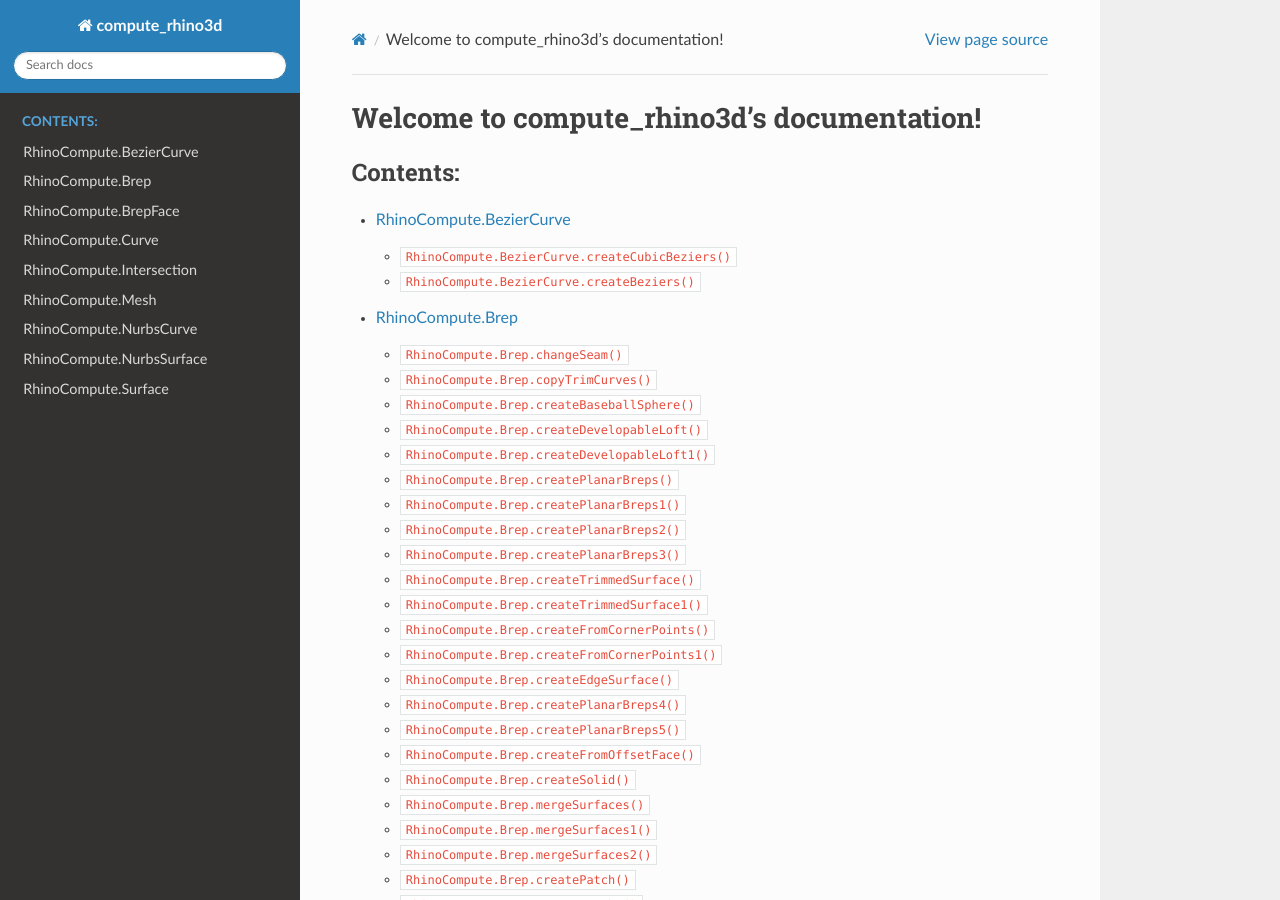
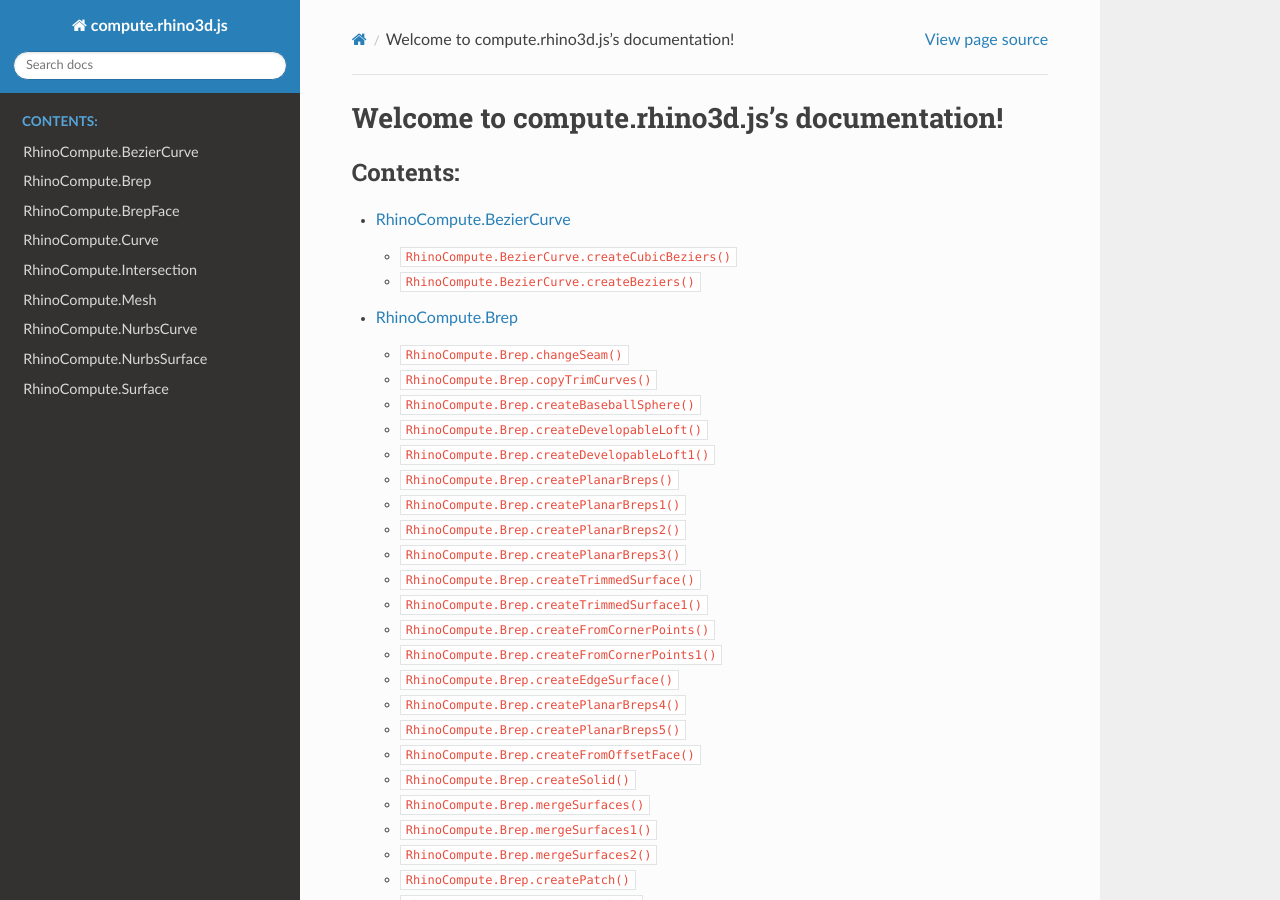
Before and after one commit to mcneel/computeclient_js, a Sphinx documentation site: the page built from docs/index.rst, in a window 1280 px wide and 900 px high. Built offline with Sphinx 7.4.7 and the Read the Docs theme 2.0.0, drawn with Linux system fonts in a browser that asks for light colours; pages that are not in the unit, such as notebooks, are missing from menus.

```diff
--- a/docs/conf.py
+++ b/docs/conf.py
@@ -19,14 +19,14 @@
 
 # -- Project information -----------------------------------------------------
 
-project = u'compute_rhino3d'
+project = u'compute.rhino3d.js'
 copyright = u'2019, Robert McNeel & Associates'
 author = u'Robert McNeel & Associates'
 
 # The short X.Y version
 version = u''
 # The full version, including alpha/beta/rc tags
-release = u'0.5.0'
+release = u'0.5.1'
 
 
 # -- General configuration ---------------------------------------------------
@@ -101,7 +101,7 @@ html_static_path = ['_static']
 # -- Options for HTMLHelp output ---------------------------------------------
 
 # Output file base name for HTML help builder.
-htmlhelp_basename = 'compute_rhino3ddoc'
+htmlhelp_basename = 'compute.rhino3d.jsdoc'
 
 
 # -- Options for LaTeX output ------------------------------------------------
@@ -128,7 +128,7 @@ latex_elements = {
 # (source start file, target name, title,
 #  author, documentclass [howto, manual, or own class]).
 latex_documents = [
-    (master_doc, 'compute_rhino3d.tex', u'compute\\_rhino3d Documentation',
+    (master_doc, 'compute_rhino3d.tex', u'compute\\.rhino3d Documentation',
      u'Robert McNeel \\& Associates', 'manual'),
 ]
 
@@ -138,7 +138,7 @@ latex_documents = [
 # One entry per manual page. List of tuples
 # (source start file, name, description, authors, manual section).
 man_pages = [
-    (master_doc, 'compute_rhino3d', u'compute_rhino3d Documentation',
+    (master_doc, 'compute.rhino3d.js', u'compute.rhino3d.js Documentation',
      [author], 1)
 ]
 
--- a/docs/index.rst
+++ b/docs/index.rst
@@ -3,8 +3,8 @@
    You can adapt this file completely to your liking, but it should at least
    contain the root `toctree` directive.
 
-Welcome to compute_rhino3d's documentation!
-===========================================
+Welcome to compute.rhino3d.js's documentation!
+==============================================
 
 .. toctree::
    :maxdepth: 2
```
